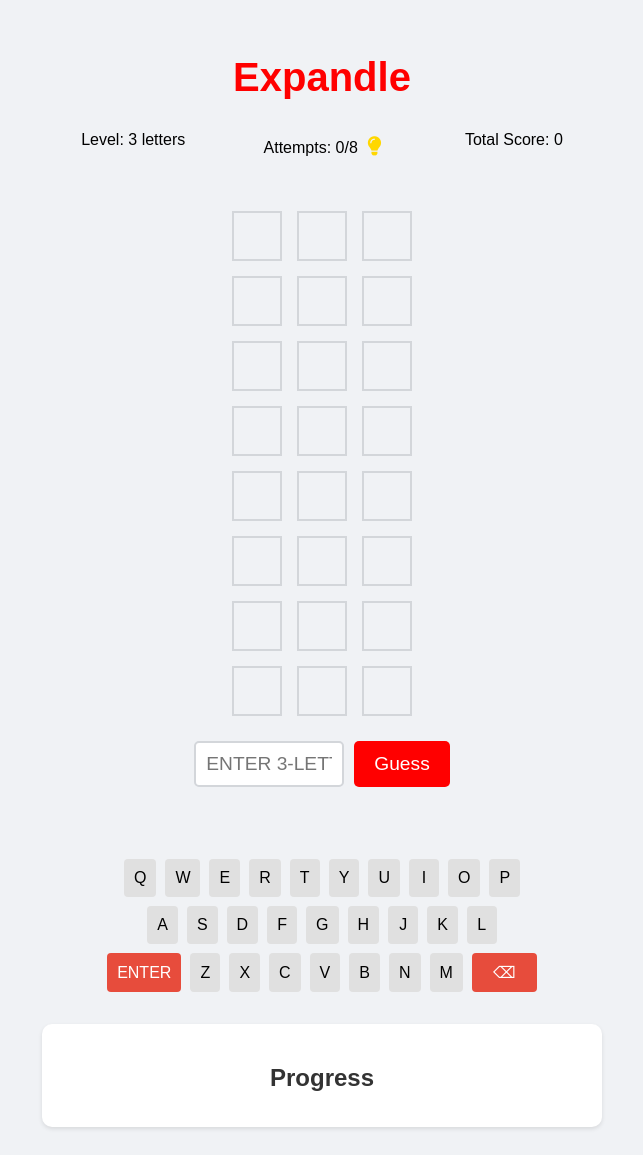
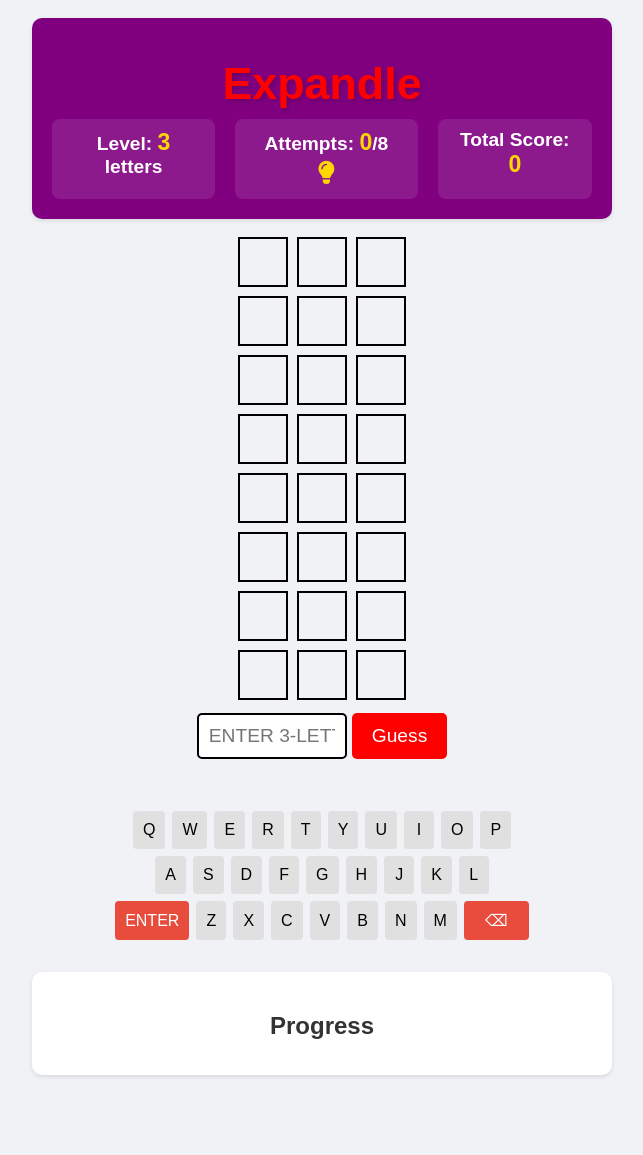
Before and after one commit to UltraComix/expandle, a Flask app: page / in a window 1280 px wide. Shown: the whole page, without its empty margins (318-961 px from the left). After the commit the page ends 1093 px from the top, so only its background shows below. Run offline with Flask 3, Linux system fonts and the light colour scheme.

Commit message:
Working UI version 1: Black borders, purple header, red title, compact layout

```diff
--- a/static/style.css
+++ b/static/style.css
@@ -5,7 +5,7 @@
     --background-color: #f0f2f5;
     --primary-color: #ff0000;
     --keyboard-bg: #d3d6da;
-    --border-color: #d3d6da;
+    --border-color: #000000;         /* Changed to black */
 }
 
 * {
@@ -21,44 +21,65 @@ body {
 .container {
     max-width: 600px;
     margin: 0 auto;
-    padding: 20px;
+    padding: 10px;  /* More compact */
 }
 
 header {
     text-align: center;
-    margin-bottom: 30px;
+    margin-bottom: 15px;
+    background-color: var(--correct-color);
+    padding: 10px;
+    border-radius: 10px;
+    box-shadow: 0 2px 4px rgba(0, 0, 0, 0.1);
 }
 
 h1 {
-    font-size: 2.5em;
+    font-size: 2.8em;
     color: var(--primary-color);
-    margin-bottom: 15px;
+    margin-bottom: 10px;
+    text-shadow: 2px 2px 4px rgba(0, 0, 0, 0.2);
 }
 
 .game-info {
     display: flex;
     justify-content: space-around;
-    margin-bottom: 20px;
+    margin-bottom: 10px;
+    color: white;
+    font-size: 1.2em;
+    font-weight: bold;
+}
+
+.game-info p {
+    background-color: rgba(255, 255, 255, 0.1);
+    padding: 10px 15px;
+    border-radius: 8px;
+    margin: 0 10px;
+}
+
+.game-info span {
+    font-size: 1.2em;
+    font-weight: bold;
+    color: #ffd700;
 }
 
 #gameBoard {
     display: flex;
     flex-direction: column;
-    gap: 5px;
-    margin-bottom: 20px;
+    gap: 3px;
+    margin-bottom: 10px;
     align-items: center;
 }
 
 .row {
     display: flex;
-    gap: 5px;
+    gap: 3px;
 }
 
 .cell {
     width: 50px;
     height: 50px;
     border: 2px solid var(--border-color);
-    margin: 5px;
+    margin: 3px;
     display: flex;
     align-items: center;
     justify-content: center;
@@ -95,9 +116,9 @@ h1 {
 
 .input-section {
     display: flex;
-    gap: 10px;
+    gap: 5px;
     justify-content: center;
-    margin-bottom: 20px;
+    margin-bottom: 10px;
 }
 
 #guessInput {
@@ -125,16 +146,16 @@ h1 {
 }
 
 .keyboard {
+    margin-top: 5px;
     display: flex;
     flex-direction: column;
-    gap: 5px;
+    gap: 3px;
     align-items: center;
-    margin-top: 20px;
 }
 
 .keyboard-row {
     display: flex;
-    gap: 5px;
+    gap: 3px;
 }
 
 .keyboard .key {
```
